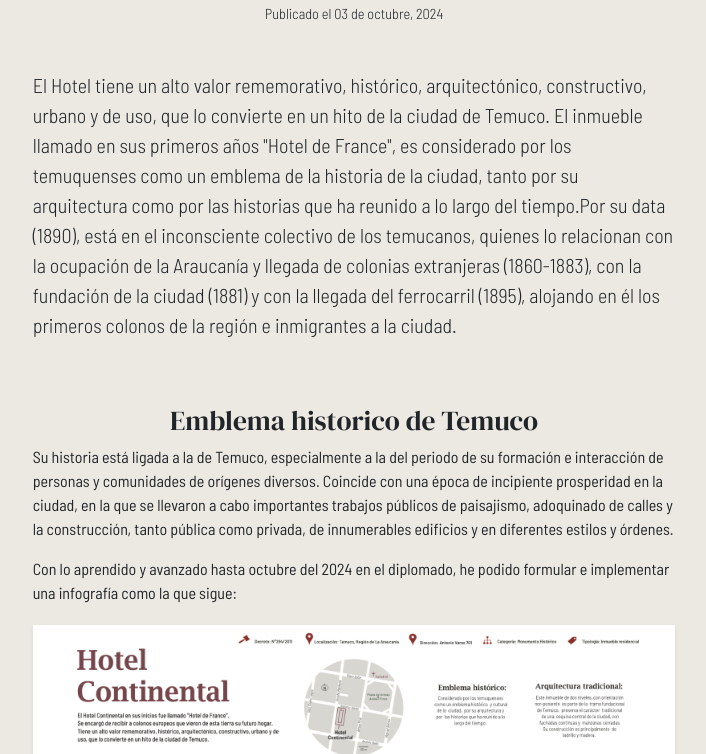
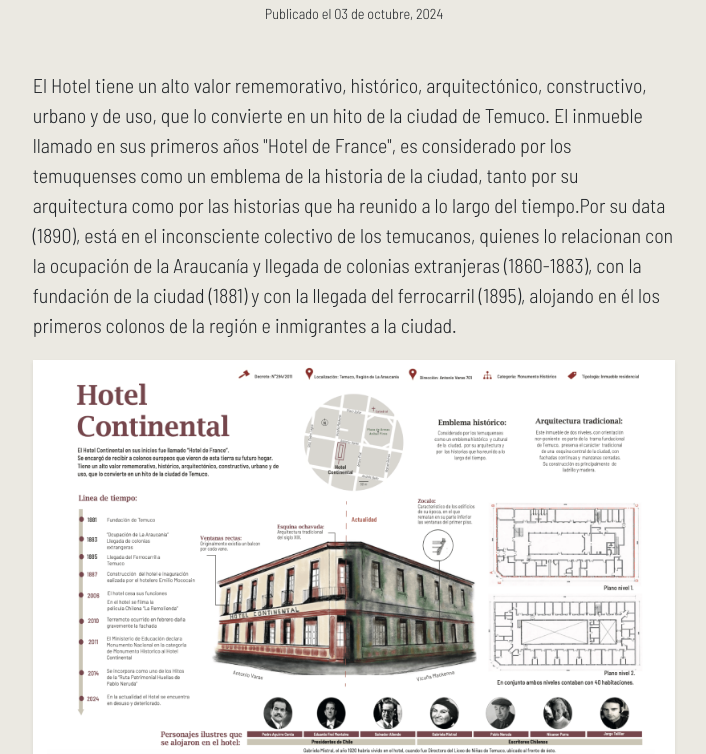
Before and after one commit to TamaraCarol/Clase3, a plain HTML site: page index.html in a window 1280 px wide. Shown: the part 198-952 px from the top of the page, without its empty margins (286-992 px from the left). Drawn offline with nearby package versions, Linux system fonts and the light colour scheme.

Commit message:
Update index.html

```diff
--- a/index.html
+++ b/index.html
@@ -84,7 +84,7 @@
                     <h6 class="text-center mb-5">Publicado el 03 de octubre, 2024</h6>
 
                     <p class="lead">El Hotel tiene un alto valor rememorativo, histórico, arquitectónico, constructivo, urbano y de uso, que lo convierte en un hito de la ciudad de Temuco. El inmueble llamado en sus primeros años "Hotel de France", es considerado por los temuquenses como un emblema de la historia de la ciudad, tanto por su arquitectura como por las historias que ha reunido a lo largo del tiempo.Por su data (1890), está en el inconsciente colectivo de los temucanos, quienes lo relacionan con la ocupación de la Araucanía y llegada de colonias extranjeras (1860-1883), con la fundación de la ciudad (1881) y con la llegada del ferrocarril (1895), alojando en él los primeros colonos de la región e inmigrantes a la ciudad.</p>
-
+  <img src="img/imagen.png" class="mt-1 mb-3 shadow-sm" />
                 </div>
             </header>
 
```
